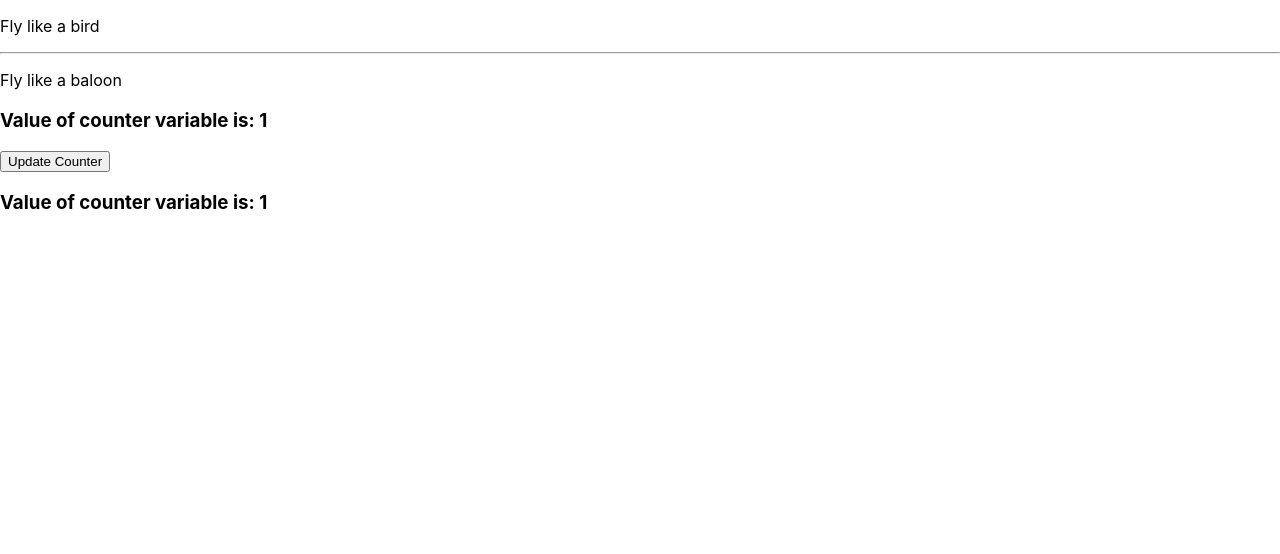
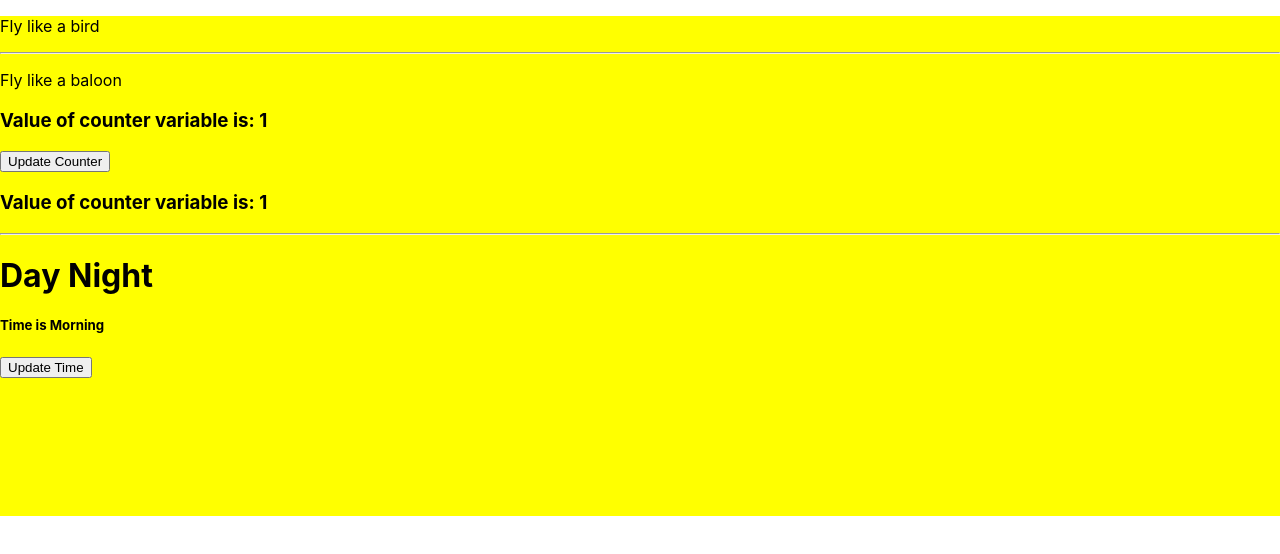
Before and after one commit to madiha-dev/wings, a React (Create React App) app: page / in a window 1280 px wide. Shown: the top 554 px of the page. Built offline with nearby package versions, Linux system fonts and the light colour scheme.

Commit message:
BackTick Operator, Ternery Operatory, Anonymous fun
concept of Hook including

``
?  :
()

```diff
--- /dev/null
+++ b/src/App.css
@@ -0,0 +1,7 @@
+.box{
+  height:500px;
+  background-color: lightgray;
+}
+.dayLight{
+  background-color: yellow;
+}
--- a/src/App.js
+++ b/src/App.js
@@ -1,6 +1,7 @@
 import React, {useState} from 'react';  //import a variable
 import Fly from './fly.js';
 import {Message} from './Message';
+import './App.css';
 
 function App() {
   let [count, setCount] = useState(1) //hook of use state
@@ -16,9 +17,12 @@ function App() {
       - hook can't use in class
         */
 
+  let[isMorning, setMorning] = useState(true)
 
   return(
-    <div className='App'>
+    // <div className='box'>
+    //Backtick concept: `` : can use for multiline string, for var use $
+    <div className={`box ${isMorning ? 'dayLight' : ''}`}>
       {/* <h1>change</h1> */}
       <Fly flyQuote='bird'/>
       <hr/>
@@ -34,6 +38,10 @@ function App() {
         }>Update Counter
       </button>
       <Message counter={count}/>
+      <hr/>
+      <h1>Day Night</h1>
+      <h5>Time is {isMorning ? 'Morning' : 'Night'}</h5>
+      <button onClick={() => setMorning(!isMorning)}>Update Time</button>
     </div>
   );
 }
```
